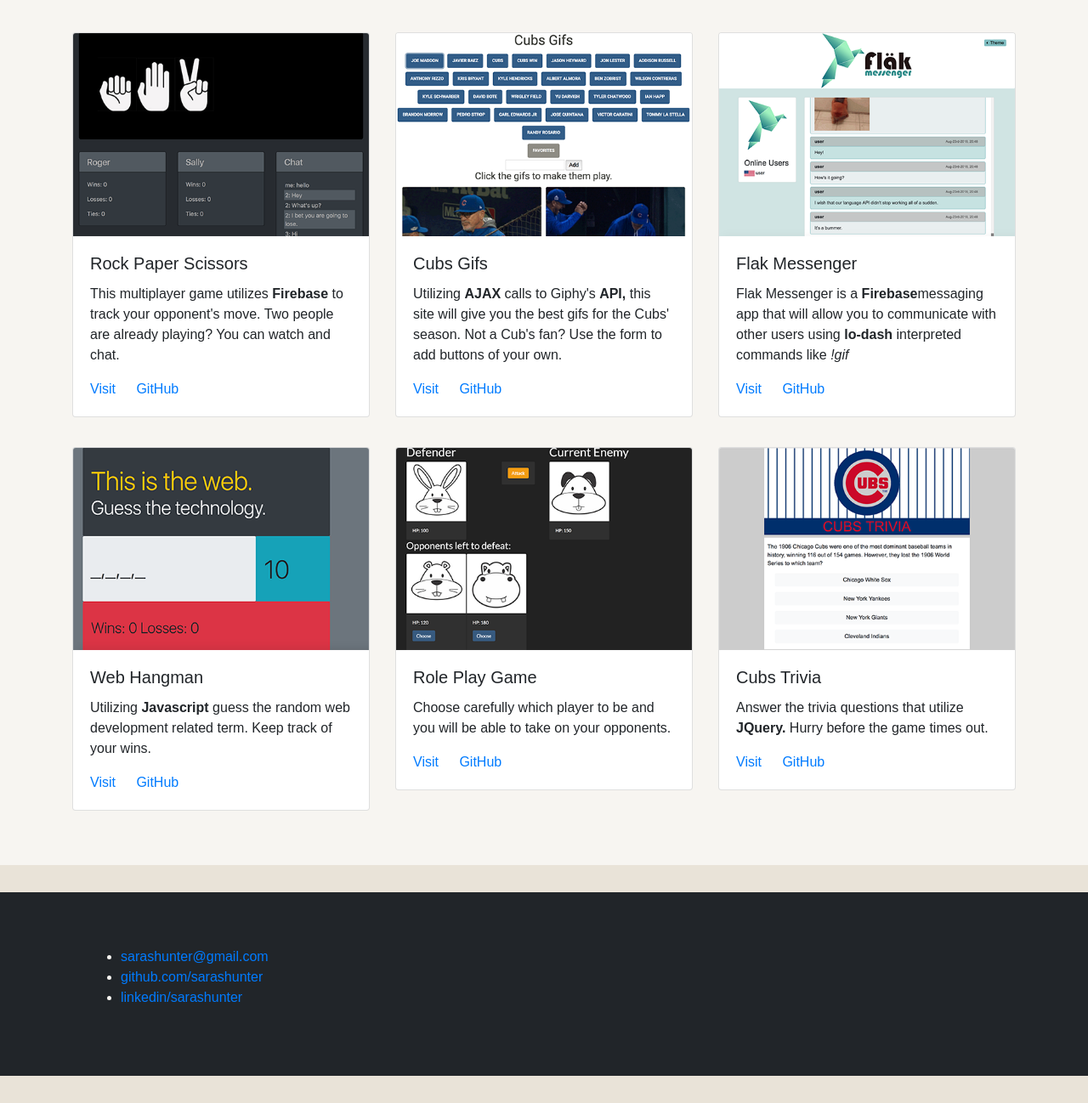
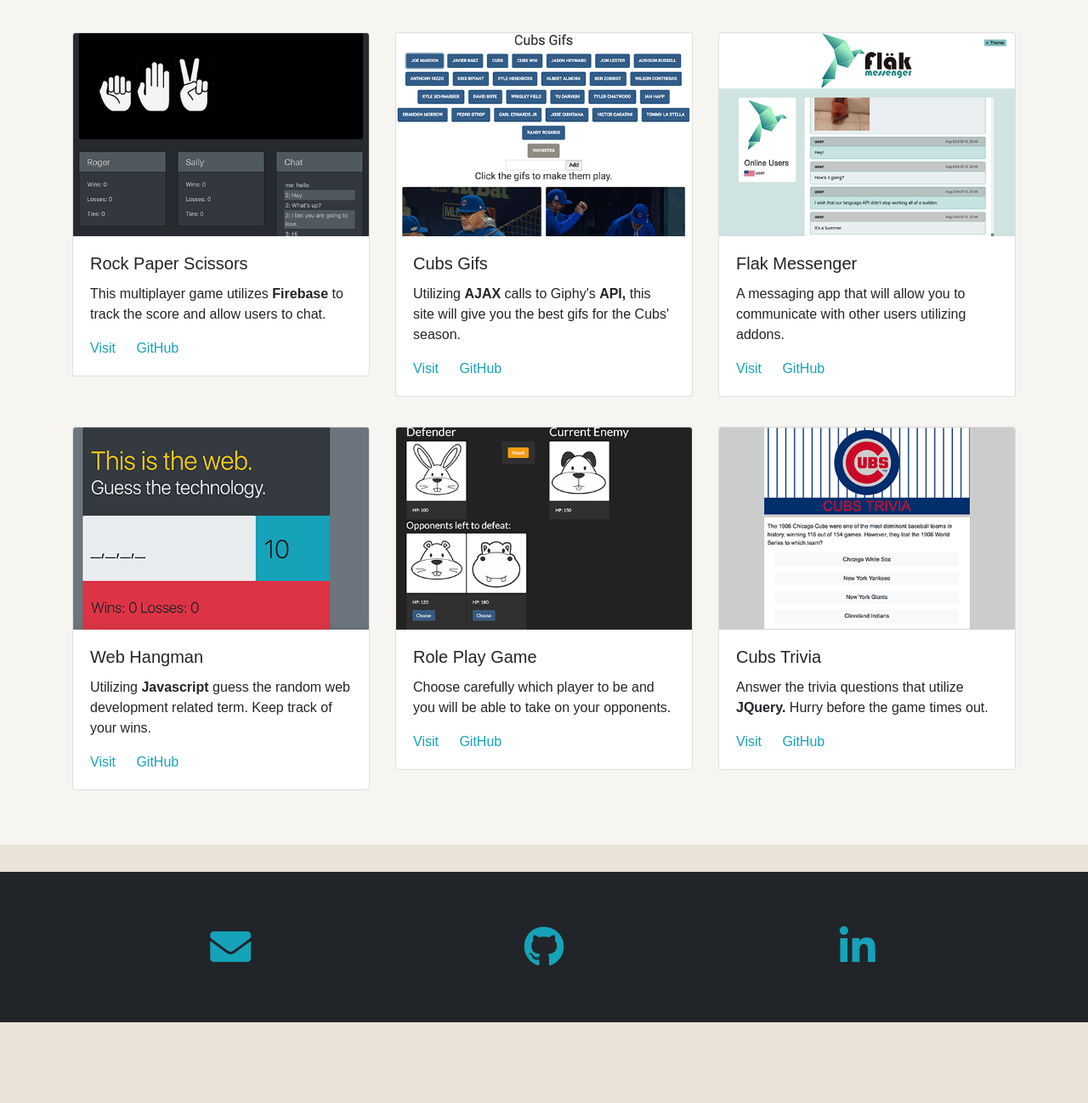
Before and after one commit to sarashunter/portfolio, a plain HTML site: page index.html in a window 1280 px wide. Shown: the part 1336-2634 px from the top of the page at 85% size. After the commit the page ends 2571 px from the top, so only its background shows below. Drawn offline with nearby package versions, Linux system fonts and the light colour scheme.

Commit message:
Use icons for contact section.

```diff
--- a/assets/style.css
+++ b/assets/style.css
@@ -13,6 +13,11 @@
 .contact{
     background-color: #212529;
     color: #f7f5f1;
+    text-align:center;
+}
+
+a{
+    color:#16a2b8;
 }
 
 .navTop{
@@ -40,6 +45,14 @@
     /* max-width:600px; */
 }
 
+li{
+    list-style: none;
+}
+
+.icon{
+    font-size:3em;
+}
+
 .navbar-brand img{
     height: 60px;
 }
--- a/index.html
+++ b/index.html
@@ -13,6 +13,10 @@
 
     <!-- CSS -->
     <link rel="stylesheet" href="./assets/style.css">
+
+    <!-- Font Awesome -->
+    <link rel="stylesheet" href="https://use.fontawesome.com/releases/v5.2.0/css/all.css" integrity="sha384-hWVjflwFxL6sNzntih27bfxkr27PmbbK/iSvJ+a4+0owXq79v+lsFkW54bOGbiDQ" crossorigin="anonymous">
+
 
 </head>
 
@@ -94,8 +98,7 @@
                                 <img class="card-img-top" src="./assets/img/rps.png" alt="Card image cap">
                                 <div class="card-body">
                                     <h5 class="card-title">Rock Paper Scissors</h5>
-                                    <p class="card-text">This multiplayer game utilizes <b>Firebase</b> to track your opponent's
-                                        move. Two people are already playing? You can watch and chat. </p>
+                                    <p class="card-text">This multiplayer game utilizes <b>Firebase</b> to track the score and allow users to chat. </p>
                                         <a href="https://sarashunter.github.io/RPS-Multiplayer/" class="card-link" target="_blank">Visit</a>
                                         <a href="https://github.com/sarashunter/RPS-Multiplayer" class="card-link" target="_blank">GitHub</a>
                                 </div>
@@ -107,8 +110,7 @@
                                 <div class="card-body">
                                     <h5 class="card-title">Cubs Gifs</h5>
                                     <p class="card-text">Utilizing <b>AJAX</b> calls to Giphy's <b>API,</b> this site will
-                                        give you the best gifs for the Cubs' season. Not a Cub's fan? Use the form to add
-                                        buttons of your own.</p>
+                                        give you the best gifs for the Cubs' season.</p>
                                         <a href="https://sarashunter.github.io/CubGifGenerator/" class="card-link" target="_blank">Visit</a>
                                         <a href="https://github.com/sarashunter/CubGifGenerator" class="card-link" target="_blank">GitHub</a>
                                 </div>
@@ -119,9 +121,8 @@
                                 <img class="card-img-top" src="./assets/img/flakmessenger.png" alt="Card image cap">
                                 <div class="card-body">
                                     <h5 class="card-title">Flak Messenger</h5>
-                                    <p class="card-text">Flak Messenger is a <b>Firebase</b>messaging app that will allow
-                                        you to communicate with other users using <b>lo-dash</b> interpreted commands like
-                                        <i>!gif</i></p>
+                                    <p class="card-text">A messaging app that will allow
+                                        you to communicate with other users utilizing addons.</p>
                                         <a href="https://sarashunter.github.io/flakmessenger/" class="card-link" target="_blank">Visit</a>
                                         <a href="https://github.com/sarashunter/flakmessenger" class="card-link" target="_blank">GitHub</a>
                                 </div>
@@ -177,17 +178,18 @@
     <div class="container-fluid contact ">
 
         <div class="container section">
-            <ul>
-                <li>
-                    <a href="mailto:sarashunter@gmail.com">sarashunter@gmail.com</a>
-                </li>
-                <li>
-                    <a href="https://github.com/sarashunter">github.com/sarashunter</a>
-                </li>
-                <li>
-                    <a href="https://www.linkedin.com/in/sarashunter">linkedin/sarashunter</a>
-                </li>
-            </ul>
+                <div class="row">
+                    <div class="col-12 col-sm-4">
+                    <a href="mailto:sarashunter@gmail.com"><i class="fas fa-envelope icon"></i></a>
+                </div>
+                <div class="col-12 col-sm-4">
+                    <a href="https://github.com/sarashunter"><i class="fab fa-github icon"></i></a>
+                    </div>
+                    <div class="col-12 col-sm-4">
+
+                    <a href="https://www.linkedin.com/in/sarashunter"><i class="fab fa-linkedin-in icon"></i></a>
+                    </div>
+                </div>
         </div>
     </div>
     <!-- JQuery -->
```
